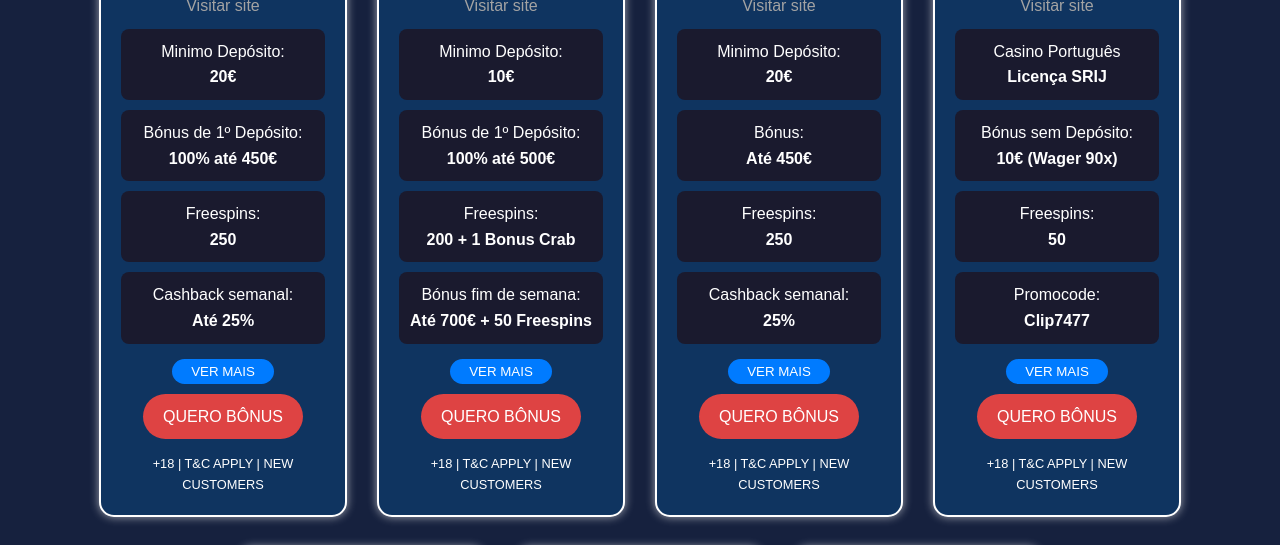
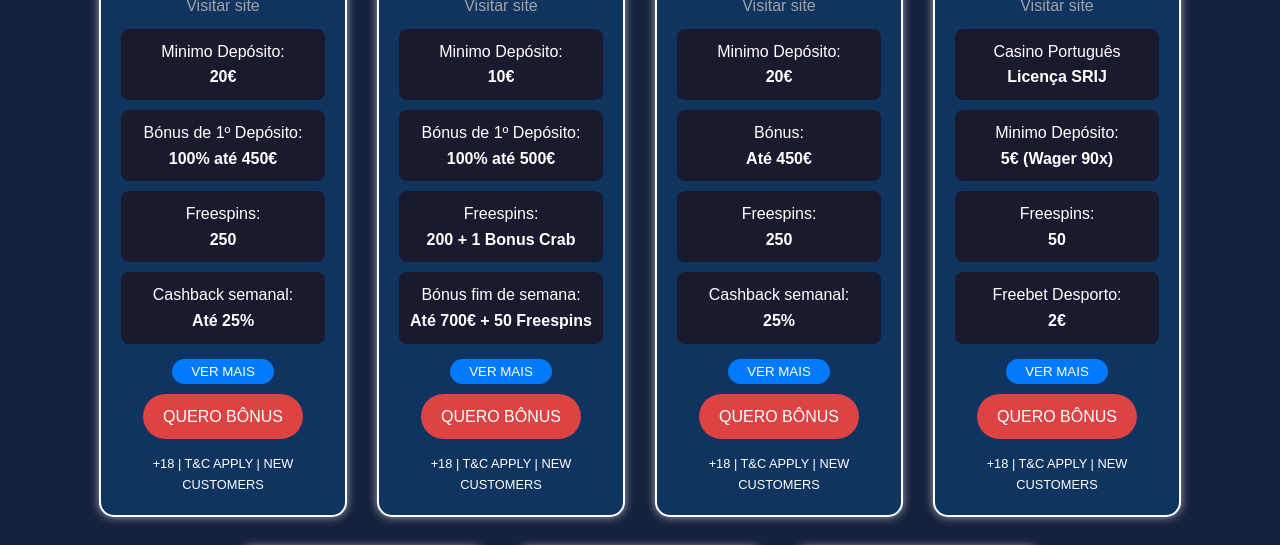
Before and after one commit to ClipGeral7477/testesite, a plain HTML site: page index.html in a window 1280 px wide. Shown: the part 1720-2265 px from the top of the page. Drawn offline with Linux system fonts and the light colour scheme.

Commit message:
Update index.html

```diff
--- a/index.html
+++ b/index.html
@@ -403,16 +403,16 @@
                      <strong><p>Licença SRIJ</p> </strong>
                 </div>
                 <div class="box">
-                    <p>Bónus sem Depósito:</p>
-                     <strong><p>10€ (Wager 90x)</p> </strong>
+                    <p>Minimo Depósito:</p>
+                     <strong><p>5€ (Wager 90x)</p> </strong>
                 </div>
                 <div class="box">
                     <p>Freespins:</p>
                     <strong> <p>50</p> </strong>
                 </div>
                 <div class="box">
-                    <p>Promocode:</p>
-                     <strong><p>Clip7477</p> </strong>
+                    <p>Freebet Desporto:</p>
+                     <strong><p>2€</p> </strong>
                 </div>
             </div>
             <div class="details-extra">
```
